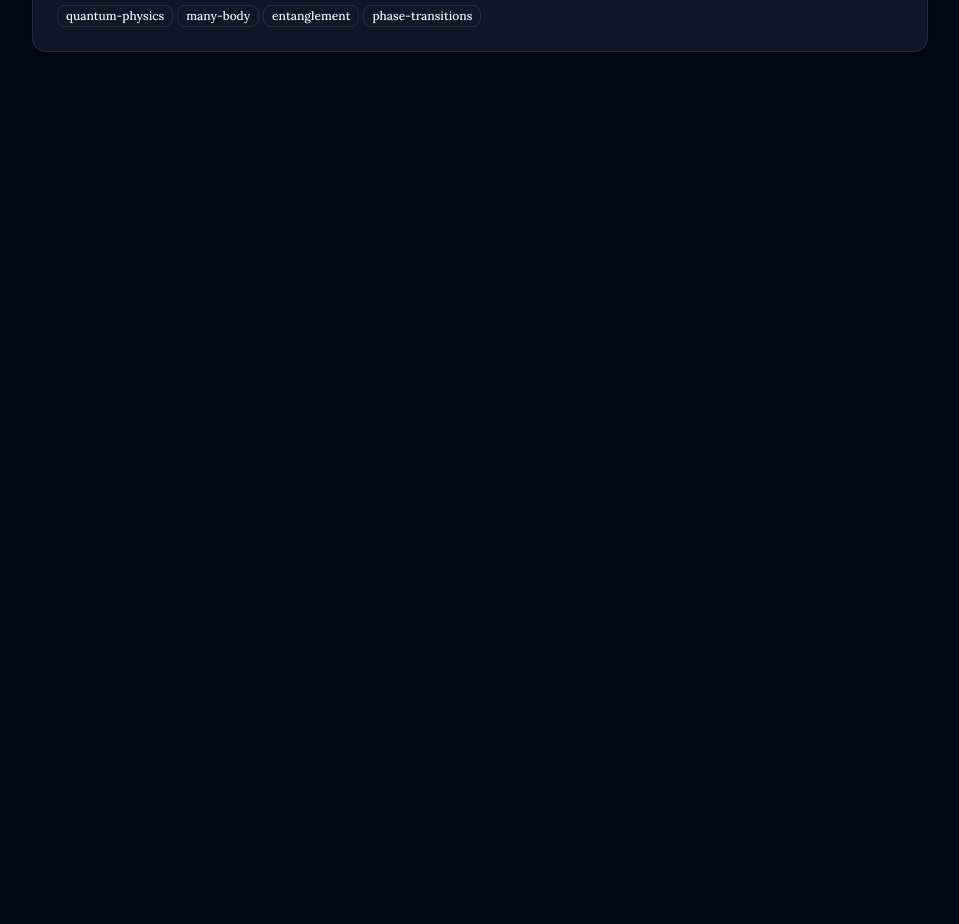
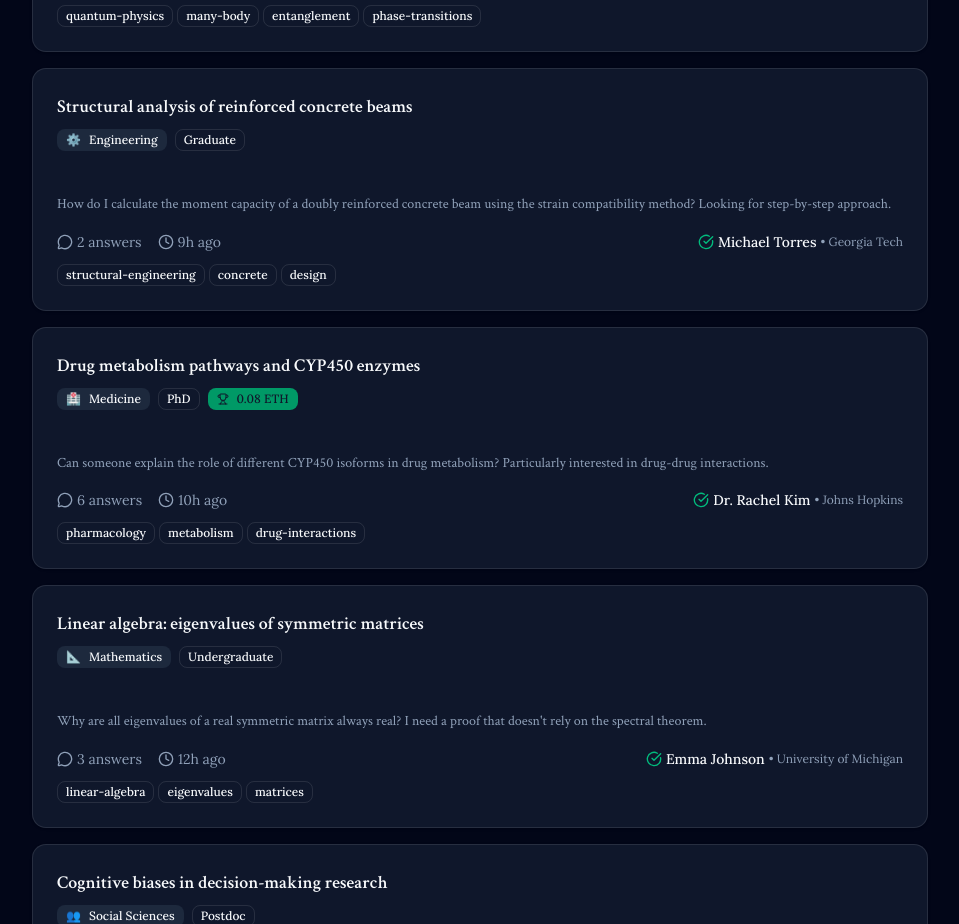
Before and after one commit to dot-enny/answer-chain, a React (Vite) app: page / in a window 1280 px wide. Shown: the part 2640-3564 px from the top of the page, without its empty margins (160-1119 px from the left). Before the commit the page ends 2716 px from the top, so only its background shows below. Built offline with nearby package versions, Linux system fonts and the light colour scheme.

Commit message:
feat: add more mock questions and fix category counts

```diff
--- a/src/data/mockData.ts
+++ b/src/data/mockData.ts
@@ -180,5 +180,86 @@ export const mockQuestions: Question[] = [
     answerCount: 4,
     timestamp: Date.now() - 28800000, // 8 hours ago
     tags: ['quantum-physics', 'many-body', 'entanglement', 'phase-transitions']
+  },
+  {
+    id: '6',
+    title: 'Structural analysis of reinforced concrete beams',
+    content: 'How do I calculate the moment capacity of a doubly reinforced concrete beam using the strain compatibility method? Looking for step-by-step approach.',
+    category: 'engineering',
+    level: 'Graduate',
+    author: {
+      id: 'user6',
+      name: 'Michael Torres',
+      institution: 'Georgia Tech',
+      verified: true
+    },
+    answerCount: 2,
+    timestamp: Date.now() - 32400000, // 9 hours ago
+    tags: ['structural-engineering', 'concrete', 'design']
+  },
+  {
+    id: '7',
+    title: 'Drug metabolism pathways and CYP450 enzymes',
+    content: 'Can someone explain the role of different CYP450 isoforms in drug metabolism? Particularly interested in drug-drug interactions.',
+    category: 'medicine',
+    level: 'PhD',
+    author: {
+      id: 'user7',
+      name: 'Dr. Rachel Kim',
+      institution: 'Johns Hopkins',
+      verified: true
+    },
+    answerCount: 6,
+    bounty: '0.08 ETH',
+    timestamp: Date.now() - 36000000, // 10 hours ago
+    tags: ['pharmacology', 'metabolism', 'drug-interactions']
+  },
+  {
+    id: '8',
+    title: 'Linear algebra: eigenvalues of symmetric matrices',
+    content: 'Why are all eigenvalues of a real symmetric matrix always real? I need a proof that doesn\'t rely on the spectral theorem.',
+    category: 'mathematics',
+    level: 'Undergraduate',
+    author: {
+      id: 'user8',
+      name: 'Emma Johnson',
+      institution: 'University of Michigan',
+      verified: true
+    },
+    answerCount: 3,
+    timestamp: Date.now() - 43200000, // 12 hours ago
+    tags: ['linear-algebra', 'eigenvalues', 'matrices']
+  },
+  {
+    id: '9',
+    title: 'Cognitive biases in decision-making research',
+    content: 'What are the most significant cognitive biases that affect human decision-making in economic contexts? Looking for recent meta-analyses.',
+    category: 'social-sciences',
+    level: 'Postdoc',
+    author: {
+      id: 'user9',
+      name: 'Dr. David Chen',
+      institution: 'Yale University',
+      verified: true
+    },
+    answerCount: 4,
+    timestamp: Date.now() - 50400000, // 14 hours ago
+    tags: ['psychology', 'behavioral-economics', 'decision-making']
+  },
+  {
+    id: '10',
+    title: 'Algorithm complexity: dynamic programming optimization',
+    content: 'How can I optimize this dynamic programming solution for the longest common subsequence problem? Currently getting O(n²) space complexity.',
+    category: 'computer-science',
+    level: 'Graduate',
+    author: {
+      id: 'user10',
+      name: 'Carlos Martinez',
+      institution: 'CMU',
+      verified: true
+    },
+    answerCount: 5,
+    timestamp: Date.now() - 57600000, // 16 hours ago
+    tags: ['algorithms', 'dynamic-programming', 'optimization']
   }
 ]
```
